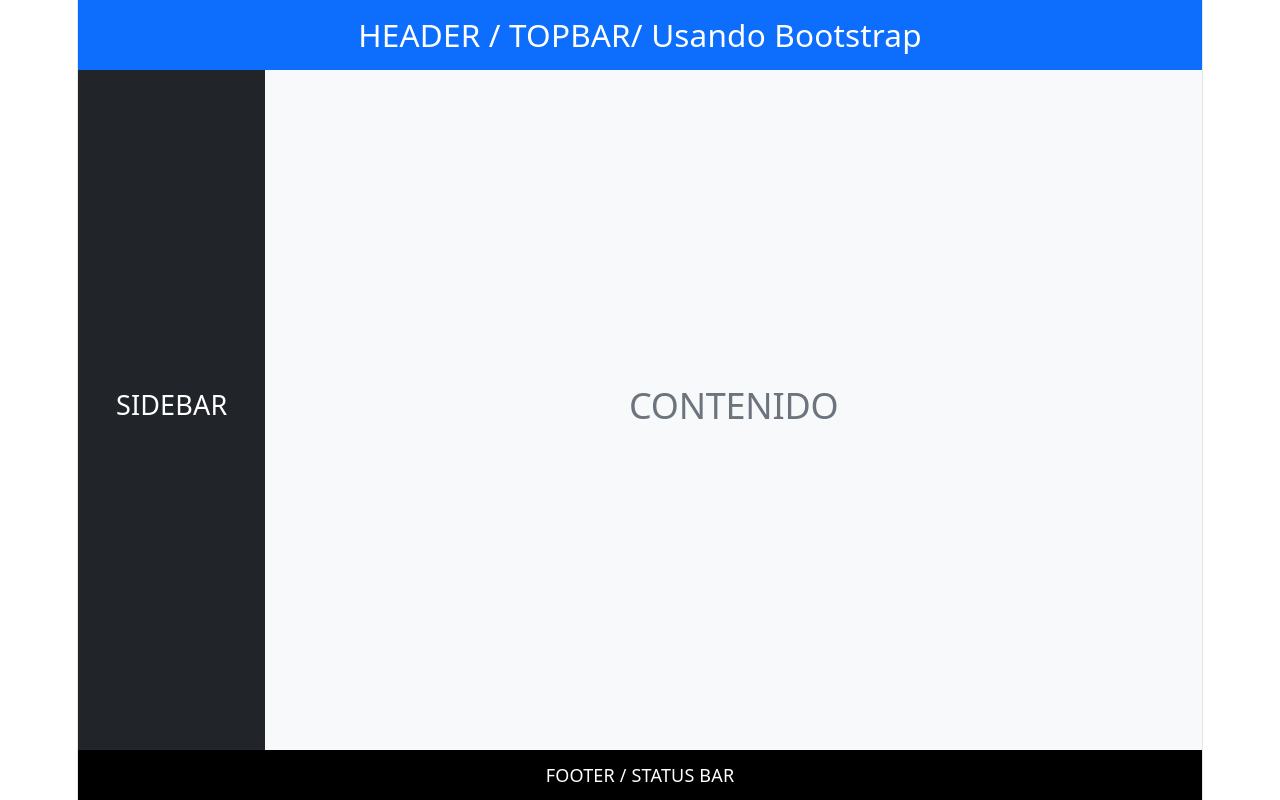
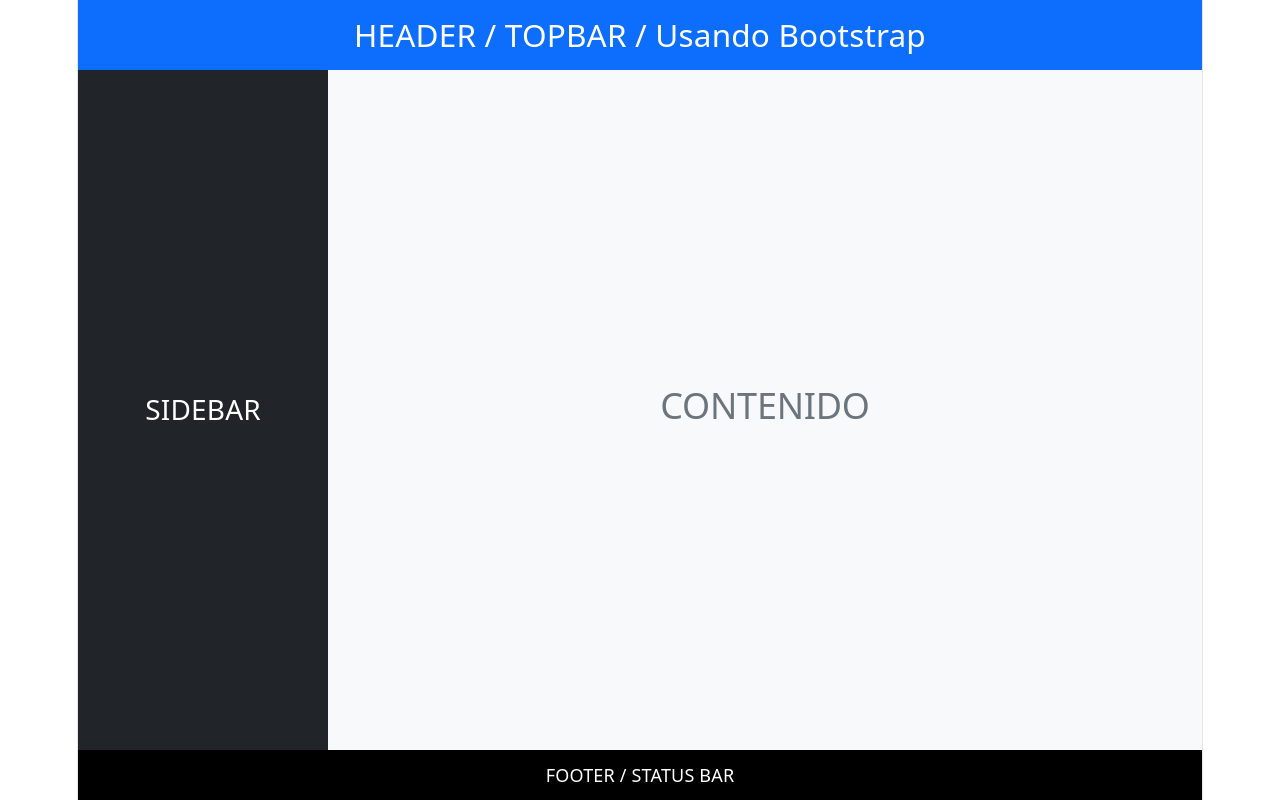
Before and after one commit to gagonzac/frontend-Pos, a React (Vite) app: page / in a window 1280 px wide. Built offline with nearby package versions, Linux system fonts and the light colour scheme.

Commit message:
refactor:Layout inicial con bootstrap 2

```diff
--- a/src/App.jsx
+++ b/src/App.jsx
@@ -11,39 +11,53 @@ function App() {
           d-flex
           align-items-center
           justify-content-center
+          flex-shrink-0
         "
         style={{ height: "70px" }}
       >
         <h3 className="m-0">
-          HEADER / TOPBAR/ Usando Bootstrap
+          HEADER / TOPBAR / Usando Bootstrap
         </h3>
       </header>
 
       {/* MAIN */}
-      <div className="row flex-grow-1 m-0">
+      <div className="d-flex flex-grow-1 overflow-hidden">
 
         {/* SIDEBAR */}
         <aside
           className="
-            col-2
             bg-dark
             text-white
             d-flex
             align-items-center
             justify-content-center
+            flex-shrink-0
           "
+          style={{
+            width: "250px",
+            minWidth: "250px",
+          }}
         >
-          <h4>SIDEBAR</h4>
+          <h4
+            className="m-0"
+            style={{
+              fontSize: "28px",
+              whiteSpace: "nowrap",
+            }}
+          >
+            SIDEBAR
+          </h4>
         </aside>
 
         {/* CONTENT */}
         <main
           className="
-            col-10
+            flex-grow-1
             bg-light
             d-flex
             align-items-center
             justify-content-center
+            overflow-auto
           "
         >
           <h2 className="text-secondary">
@@ -61,6 +75,7 @@ function App() {
           d-flex
           align-items-center
           justify-content-center
+          flex-shrink-0
         "
         style={{ height: "50px" }}
       >
```
